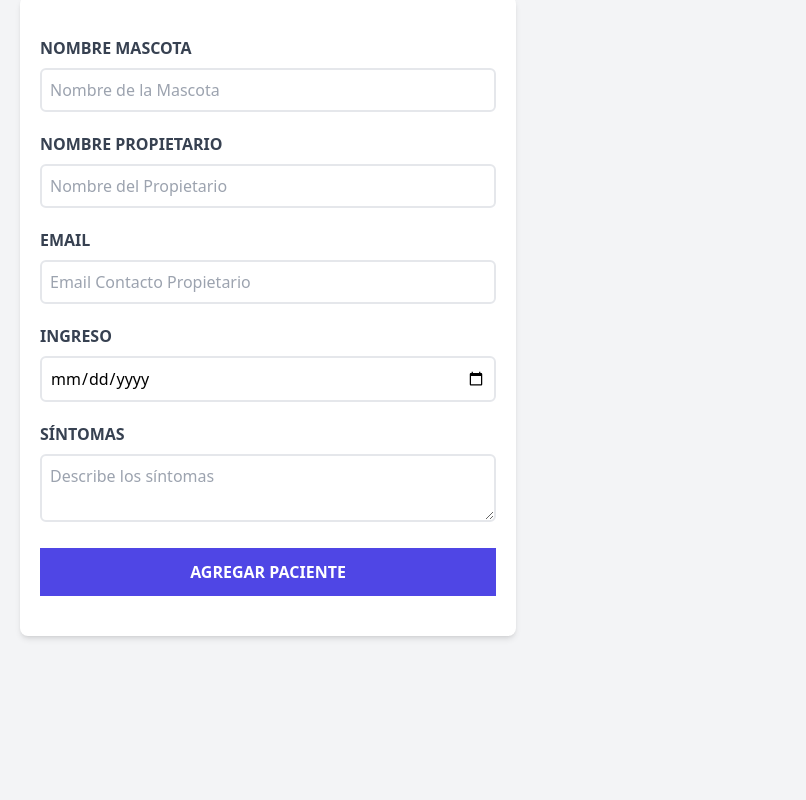
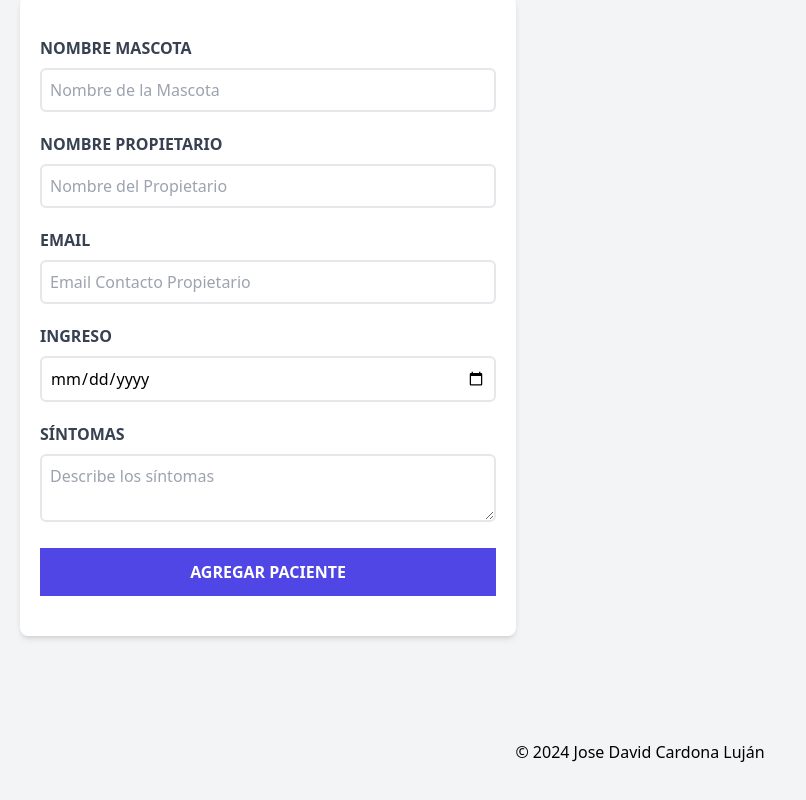
Before and after one commit to Lujan2408/citas-react, a React (Vite) app: page / in a window 1280 px wide. Shown: the part 304-1104 px from the top of the page, without its empty margins (0-806 px from the left). Before the commit the page ends 980 px from the top, so only its background shows below. Built offline with nearby package versions, Linux system fonts and the light colour scheme.

Commit message:
añadido el footer

```diff
--- a/src/App.jsx
+++ b/src/App.jsx
@@ -37,6 +37,10 @@ function App() {
 
     </div>
 
+      <div className="text-l text-center pt-16 pb-14">
+        <p>© 2024 Jose David Cardona Luján</p>
+      </div>
+
     </div>
   )
 }
```
